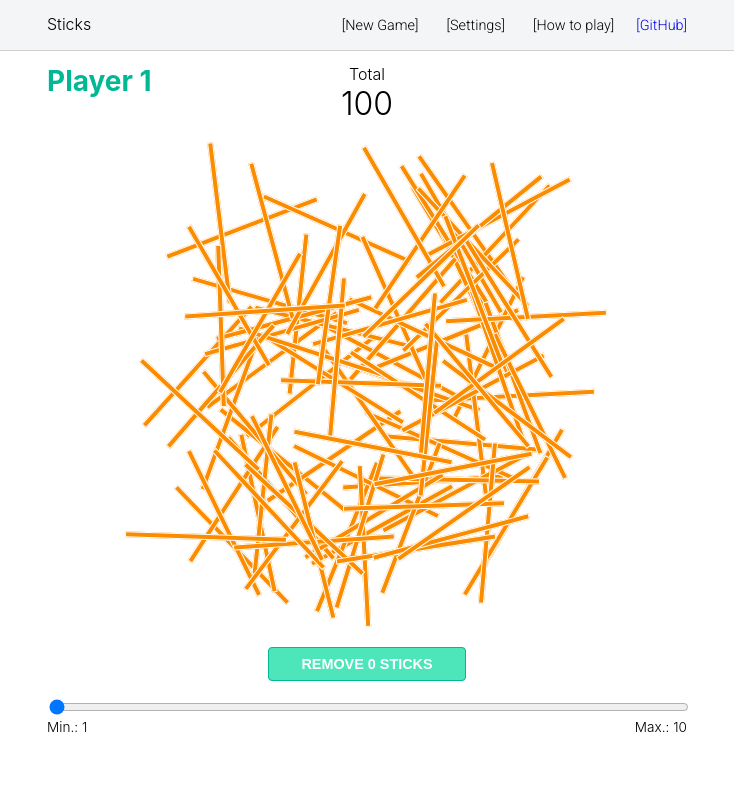
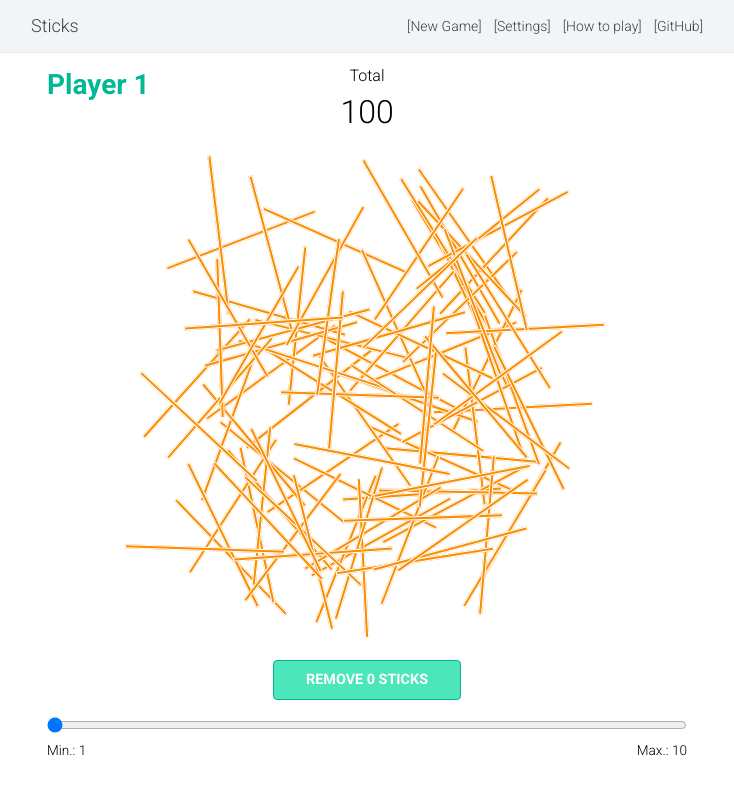
Before and after one commit to N0rbee/sticks, a React (Create React App) app: page / in a window 1280 px wide. Shown: the top 794 px of the page, without its empty margins (273-1007 px from the left). Built offline with nearby package versions, Linux system fonts and the light colour scheme.

Commit message:
started refactor to tailwindcss

```diff
--- /dev/null
+++ b/craco.config.js
@@ -0,0 +1,10 @@
+module.exports = {
+  style: {
+    postcss: {
+      plugins: [
+        require('tailwindcss'),
+        require('autoprefixer'),
+      ],
+    },
+  },
+}
--- a/src/App.css
+++ b/src/App.css
@@ -1,5 +1,3 @@
-@import-normalize;
-
 :root {
   font-family: 'Roboto', sans-serif;
   font-weight: 300;
--- a/src/Header.css
+++ /dev/null
@@ -1,42 +0,0 @@
-.header {
-    background-color: #f4f5f6;
-    border-bottom: 1px solid #d1d1d1;
-    position: fixed;
-    top: 0;
-    left: 0;
-    width: 100%;
-    z-index: 100;
-}
-
-.page-title {
-    line-height: 3rem;
-}
-
-.navigation {
-    display: flex;
-    justify-content: space-between;
-    max-width: 40rem;
-    margin: 0 auto;
-}
-
-.navigation-list {
-    list-style-type: none;
-    margin: 0;
-    padding: 0;
-}
-
-.navigation-item {
-    display: inline-block;
-    line-height: 3rem;
-    margin-left: 1em;
-}
-
-.navigation-link {
-    border: none;
-    background: none;
-    font-family: 'Roboto', sans-serif;
-    font-weight: 300;
-    font-size: 0.9rem;
-    cursor: pointer;
-    text-decoration: none;
-}
--- a/src/Header.js
+++ b/src/Header.js
@@ -1,23 +1,21 @@
-import "./Header.css"
-
 function Header({dispatch, onHowToPlay, onSettings}) {
 
     return (
-        <header className="header">
-            <nav className="navigation">
-                <span className="page-title">Sticks</span>
-                <ul className="navigation-list">
-                    <li className="navigation-item">
-                        <button className="navigation-link" onClick={() => dispatch({type: "restart"})}>[New Game]</button>
+        <header className="bg-gray-100 border-b border-gray-200 fixed inset-x-0 top-0 z-20 py-3">
+            <nav className="flex justify-between items-center max-w-2xl mx-auto text-gray-700">
+                <span className="text-lg">Sticks</span>
+                <ul className="text-sm">
+                    <li className="inline-block">
+                        <button onClick={() => dispatch({type: "restart"})}>[New Game]</button>
                     </li>
-                    <li className="navigation-item">
-                        <button className="navigation-link" onClick={onSettings}>[Settings]</button>
+                    <li className="inline-block ml-3">
+                        <button onClick={onSettings}>[Settings]</button>
                     </li>
-                    <li className="navigation-item">
-                        <button className="navigation-link" onClick={onHowToPlay}>[How to play]</button>
+                    <li className="inline-block ml-3">
+                        <button onClick={onHowToPlay}>[How to play]</button>
                     </li>
-                    <li className="navigation-item">
-                        <a href="https://github.com/N0rbee/sticks" className="navigation-link">[GitHub]</a>
+                    <li className="inline-block ml-3">
+                        <a href="https://github.com/N0rbee/sticks">[GitHub]</a>
                     </li>
                 </ul>
             </nav>
--- a/src/Modal.css
+++ /dev/null
@@ -1,49 +0,0 @@
-.overlay {
-    z-index: 1000;
-    position: fixed;
-    top: 0;
-    left: 0;
-    width: 100%;
-    height: 100%;
-    background-color: #000;
-    opacity: 0.2;
-}
-
-.modal {
-    z-index: 1000;
-    position: fixed;
-    width: 20rem;
-    top: 10rem;
-    left: 50%;
-    transform: translateX(-50%);
-    border: 1px solid #d1d1d1;
-    background-color: #fff;
-}
-
-.modal-header {
-    border-bottom: 1px solid #d1d1d1;
-    background-color: #f4f5f6;
-    display: flex;
-    justify-content: space-between;
-    line-height: 3rem;
-    color: #666;
-}
-
-.modal-title {
-    font-size: 1rem;
-    margin: 0 1rem;
-    font-weight: 700;
-}
-
-.modal-close-btn {
-    background: none;
-    font-size: 2rem;
-    border: none;
-    color: #666;
-    cursor: pointer;
-    padding: 0 0.75rem;
-}
-
-.modal-body {
-    padding: 0 1rem 1rem;
-}
--- a/src/Modal.js
+++ b/src/Modal.js
@@ -1,4 +1,3 @@
-import './Modal.css';
 import ReactDOM from 'react-dom';
 
 function Modal({open, title, onClose, children}) {
@@ -6,13 +5,13 @@ function Modal({open, title, onClose, children}) {
 
     return ReactDOM.createPortal(
         <>
-            <div className="overlay" onClick={onClose}></div>
-            <div className="modal">
-                <header className="modal-header">
-                    <h1 className="modal-title">{title}</h1>
-                    <button className="modal-close-btn" onClick={onClose}>&times;</button>
+            <div className="fixed inset-0 bg-black z-20 opacity-20" onClick={onClose}></div>
+            <div className="fixed left-1/2 top-1/4 bg-white border border-gray-300 w-80 z-20 transform -translate-x-1/2">
+                <header className="border-b border-gray-300 bg-gray-100 flex justify-between items-center pl-2 text-gray-600">
+                    <h1 className="font-bold">{title}</h1>
+                    <button className="text-4xl px-2" onClick={onClose}>&times;</button>
                 </header>
-                <div className="modal-body">
+                <div className="p-4">
                     {children}
                 </div>
             </div>
--- a/src/Settings.css
+++ /dev/null
@@ -1,27 +0,0 @@
-.settings {
-    display: flex;
-    flex-direction: column;
-    align-items: center;
-}
-
-.settings-body {
-    margin: 0.75rem 0;
-}
-
-.settings-setting {
-    margin: 0.5rem 0;
-}
-
-.settings-label {
-    display: inline-block;
-    width: 6rem;
-}
-
-.settings-input {
-    width: 5rem;
-}
-
-.setting-error {
-    color: #f44336;
-    margin-left: 0.5rem;
-}
--- a/src/Settings.js
+++ b/src/Settings.js
@@ -1,4 +1,3 @@
-import "./Settings.css";
 import Modal from "./Modal";
 import { useState, useMemo } from "react";
 
@@ -60,47 +59,34 @@ function Settings({open, onClose, onSave}) {
 
   return (
       <Modal open={open} title="Settings" onClose={onClose}>
-        <form className="settings" onSubmit={handleSubmit}>
-          <div className="settings-body">
-            <div className="settings-setting">
-              <label className="settings-label">
+        <form className="flex flex-col items-center" onSubmit={handleSubmit}>
+          <div>
+            <div className="mb-2">
+              <label className="inline-block w-28">
                 Total <small>({validRanges.total[0]}...{validRanges.total[1]})</small>
               </label>
-              <input
-                className="settings-input"
-                type="text"
-                onChange={(e) => setTotal(e.target.value)}
-                value={total}
-              />
-              {errors.total && <small className="setting-error">{errors.total}</small>}
+              <input className="border w-20" type="text" onChange={(e) => setTotal(e.target.value)} value={total} />
+              {errors.total && <small className="text-red-600 ml-1">{errors.total}</small>}
             </div>
-            <div className="settings-setting">
-              <label className="settings-label">
+            <div className="mb-2">
+              <label className="inline-block w-28">
                 Min. <small>({validRanges.min[0]}...{validRanges.min[1]})</small>
               </label>
-              <input
-                className="settings-input"
-                type="text"
-                onChange={(e) => setMin(e.target.value)}
-                value={min}
-              />
-              {errors.min && <small className="setting-error">{errors.min}</small>}
+              <input className="border w-20" type="text" onChange={(e) => setMin(e.target.value)} value={min} />
+              {errors.min && <small className="text-red-600 ml-1">{errors.min}</small>}
             </div>
-            <div className="settings-setting">
-              <label className="settings-label">
+            <div>
+              <label className="inline-block w-28">
                 Max. <small>({validRanges.max[0]}...{validRanges.max[1]})</small>
               </label>
-              <input
-                className="settings-input"
-                type="text"
-                onChange={(e) => setMax(e.target.value)}
-                value={max}
-              />
-              {errors.max && <small className="setting-error">{errors.max}</small>}
+              <input className="border w-20" type="text" onChange={(e) => setMax(e.target.value)} value={max} />
+              {errors.max && <small className="text-red-600 ml-1">{errors.max}</small>}
             </div>
           </div>
-          <div className="settings-footer">
-            <button className="settings-save" type="submit">Save &amp; New Game</button>
+          <div className="mt-4">
+            <button className="text-sm tracking-wider uppercase bg-blue-400 shadow text-white py-2 px-4 rounded" type="submit">
+              Save &amp; New Game
+            </button>
           </div>
         </form>
       </Modal>
--- a/src/index.css
+++ b/src/index.css
@@ -1,13 +1,3 @@
-body {
-  margin: 0;
-  font-family: -apple-system, BlinkMacSystemFont, 'Segoe UI', 'Roboto', 'Oxygen',
-    'Ubuntu', 'Cantarell', 'Fira Sans', 'Droid Sans', 'Helvetica Neue',
-    sans-serif;
-  -webkit-font-smoothing: antialiased;
-  -moz-osx-font-smoothing: grayscale;
-}
-
-code {
-  font-family: source-code-pro, Menlo, Monaco, Consolas, 'Courier New',
-    monospace;
-}
+@tailwind base;
+@tailwind components;
+@tailwind utilities;
--- /dev/null
+++ b/tailwind.config.js
@@ -0,0 +1,11 @@
+module.exports = {
+  purge: ['./src/**/*.{js,jsx,ts,tsx}', './public/index.html'],
+  darkMode: false, // or 'media' or 'class'
+  theme: {
+    extend: {},
+  },
+  variants: {
+    extend: {},
+  },
+  plugins: [],
+}
```
Also changed, not shown: package.json (+9 -3 lines), 1 other file (tests, documents, lock files or other folders).
